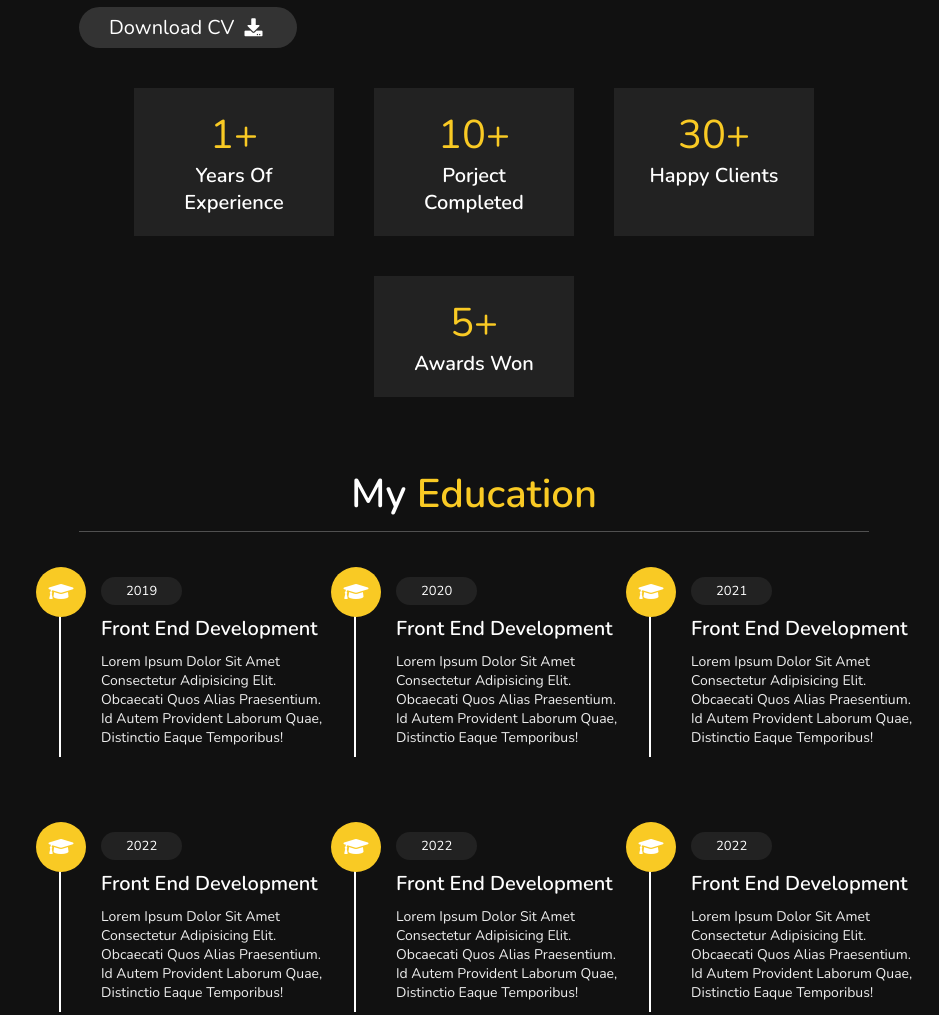
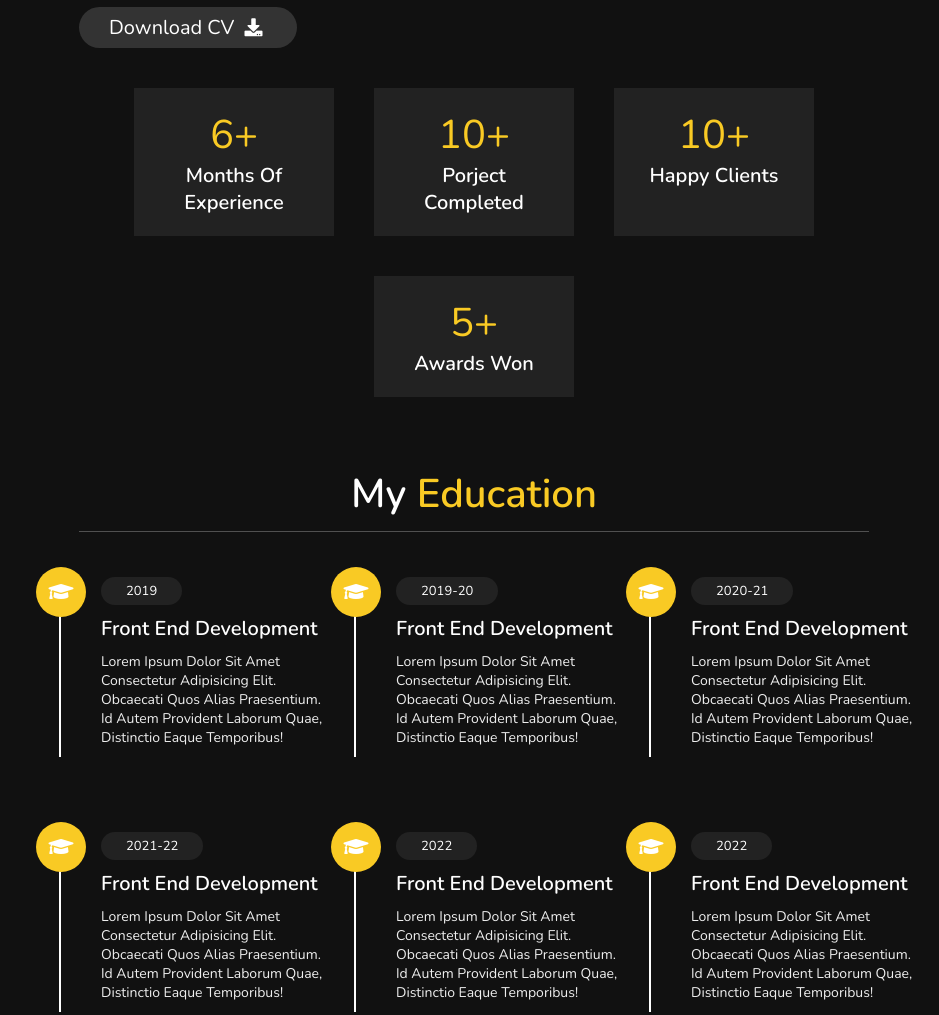
Before and after one commit to irfan-497/my-portfolio2, a plain HTML site: page index.html in a window 1280 px wide. Shown: the part 1153-2168 px from the top of the page, without its empty margins (341-1280 px from the left). Drawn offline with nearby package versions, Linux system fonts and the light colour scheme.

Commit message:
One change

```diff
--- a/index.html
+++ b/index.html
@@ -46,7 +46,7 @@
 
     <h3>HI THERE !</h3>
     <h1>I'M <span>Irfan Akhtar</span></h1>
-    <p>Lorem ipsum dolor sit amet consectetur adipisicing elit. Distinctio deserunt aspernatur fugiat minus enim ullam repudiandae sint sed magnam tenetur! Lorem ipsum dolor sit amet consectetur adipisicing elit. Necessitatibus, at.
+    <p>I am expert in Html:5 & CSS & Bootstrap.
     </p>
     <a href="#about"><button class="btn">about me <i class="fas fa-user"></i></button></a>
 
@@ -74,8 +74,8 @@
     <div class="counter">
 
         <div class="box">
-            <span>1+</span>
-            <h3>years of experience</h3>
+            <span>6+</span>
+            <h3>Months of experience</h3>
         </div>
 
         <div class="box">
@@ -84,7 +84,7 @@
         </div>
 
         <div class="box">
-            <span>30+</span>
+            <span>10+</span>
             <h3>happy clients</h3>
         </div>
 
@@ -118,21 +118,21 @@
 
     <div class="box">
         <i class="fas fa-graduation-cap"></i>
-        <span>2020</span>
+        <span>2019-20</span>
         <h3>front end development</h3>
         <p>Lorem ipsum dolor sit amet consectetur adipisicing elit. Obcaecati quos alias praesentium. Id autem provident laborum quae, distinctio eaque temporibus!</p>
     </div>
 
     <div class="box">
         <i class="fas fa-graduation-cap"></i>
-        <span>2021</span>
+        <span>2020-21</span>
         <h3>front end development</h3>
         <p>Lorem ipsum dolor sit amet consectetur adipisicing elit. Obcaecati quos alias praesentium. Id autem provident laborum quae, distinctio eaque temporibus!</p>
     </div>
 
     <div class="box">
         <i class="fas fa-graduation-cap"></i>
-        <span>2022</span>
+        <span>2021-22</span>
         <h3>front end development</h3>
         <p>Lorem ipsum dolor sit amet consectetur adipisicing elit. Obcaecati quos alias praesentium. Id autem provident laborum quae, distinctio eaque temporibus!</p>
     </div>
@@ -211,7 +211,7 @@
             <h3> <i class="fas fa-envelope"></i> irfangujjar3499@gmail.com </h3>
             <h3> <i class="fas fa-phone"></i> 03060280419 </h3>
             <h3> <i class="fas fa-phone"></i> 03116165996 </h3>
-            <h3> <i class="fas fa-map-marker-alt"></i> Burewala Pakistan </h3>
+            <h3> <i class="fas fa-map-marker-alt"></i> Burewala, Pakistan </h3>
         </div>
 
     </div>
```
